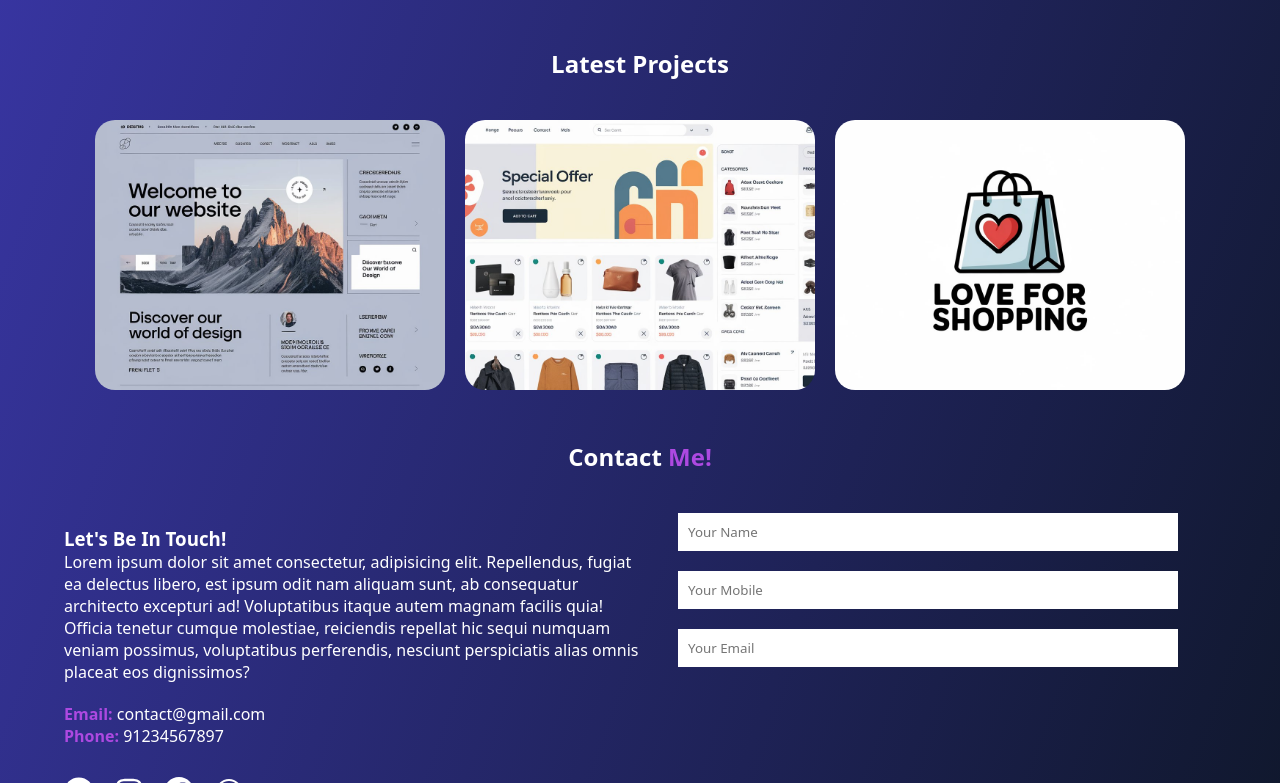
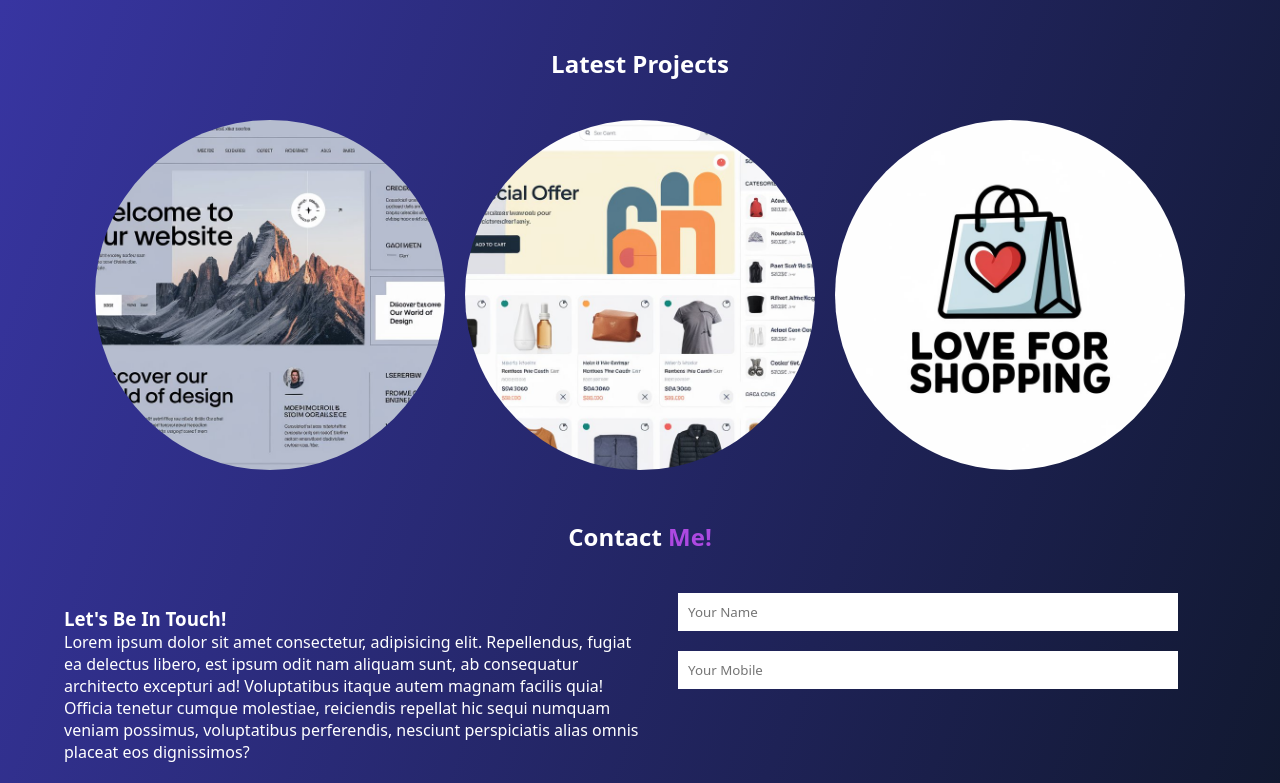
Before and after one commit to SaalaSaravanan/Protfolio-Design-three, a plain HTML site: page index.html in a window 1280 px wide. Both pictures are taken after a click on the link "Projects". Shown: the part 2660-3443 px from the top of the page. Drawn offline with nearby package versions, Linux system fonts and the light colour scheme.

Commit message:
Update style.css

```diff
--- a/style.css
+++ b/style.css
@@ -1,4 +1,3 @@
-
 /*
   © 2025 Livinkumar S. All rights reserved.
   This CSS file is part of the personal portfolio project.
@@ -40,7 +39,6 @@ html {
   scroll-behavior: smooth;
   scroll-padding: 4rem;
 }
-
 
 /* Header  */
 
@@ -490,8 +488,9 @@ body {
 .projects .project {
   position: relative;
   width: 350px;
-  height: 270px;
-  border-radius: 20px;
+  transition: all .5s ease-in-out;
+  border-radius: 50%;
+  aspect-ratio: 1/1;
   background: #000;
   overflow: hidden;
   scale: 0;
@@ -500,6 +499,12 @@ body {
   transform-origin: center;
   animation-timeline: view();
   animation-range: entry 30%;
+}
+
+.projects .project:hover {
+  border-radius: 20px;
+  aspect-ratio: none;
+  height: 270px;
 }
 
 .projects .project .layer {
@@ -646,8 +651,6 @@ body {
   color: #ec4899;
 }
 
-
-
 /*
   © 2025 Livinkumar S. All rights reserved.
   This CSS file is part of the personal portfolio project.
```
